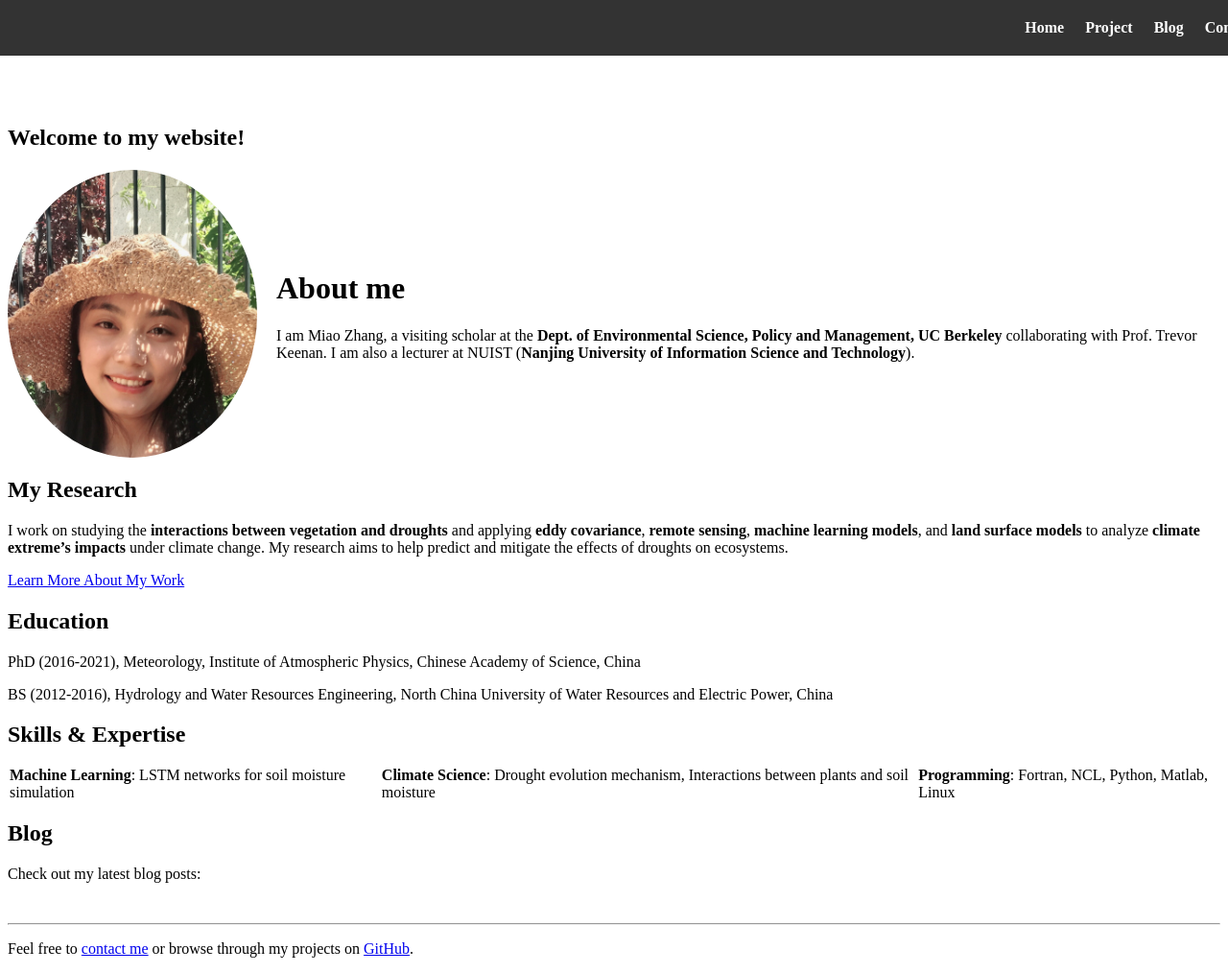
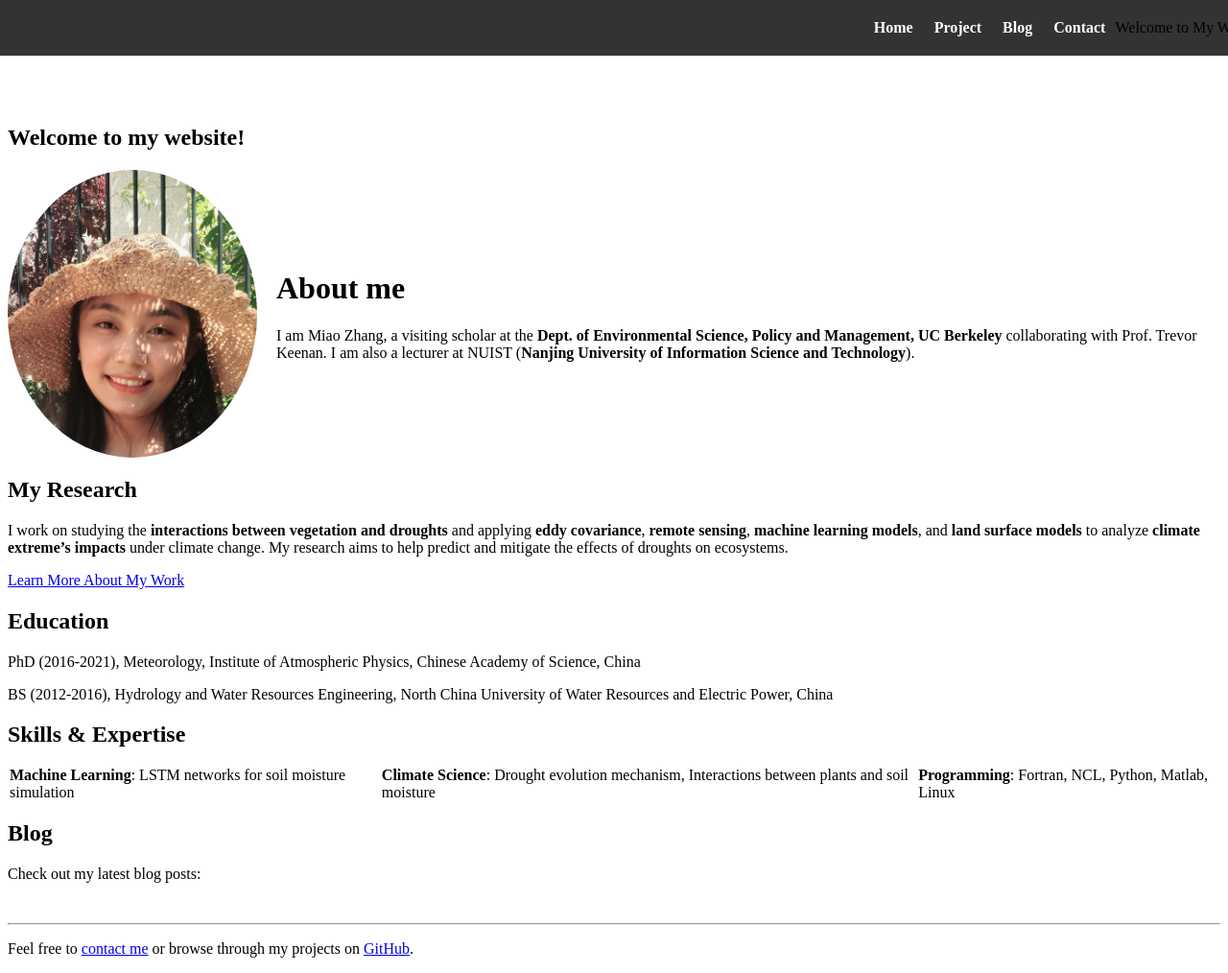
Before and after one commit to miaozhang2025/miaozhang2025.github.io, a Jekyll site: the page built from index.md, in a window 1280 px wide and 1014 px high. Shown: the whole window at 96% size. Built offline with Jekyll 4.4.1, drawn with Linux system fonts in a browser that asks for light colours.

Commit message:
Update default.html

```diff
--- a/_layouts/default.html
+++ b/_layouts/default.html
@@ -15,6 +15,7 @@
         <li><a href="{{ "/blog" | relative_url }}">Blog</a></li>
         <li><a href="{{ "/contact" | relative_url }}">Contact</a></li>
       </ul>
+      <span class="nav-text">Welcome to My Website</span>
     </nav>
   </header>
 
```
